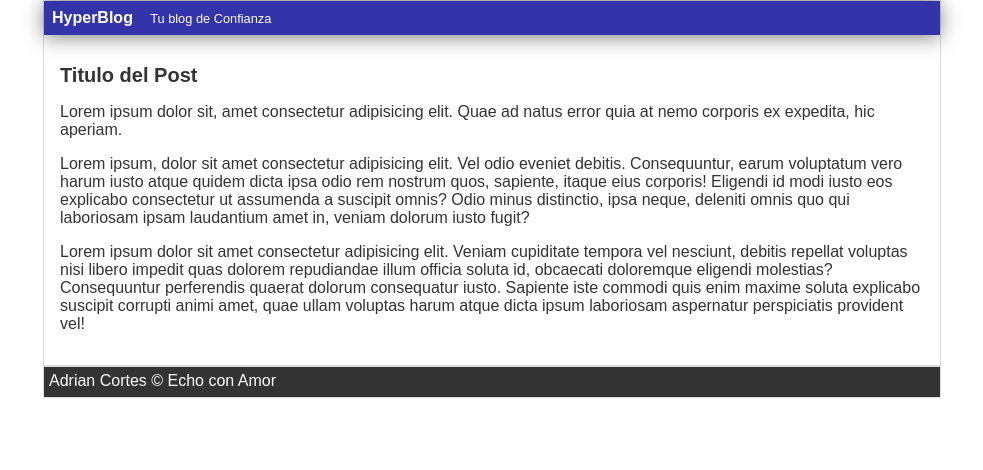
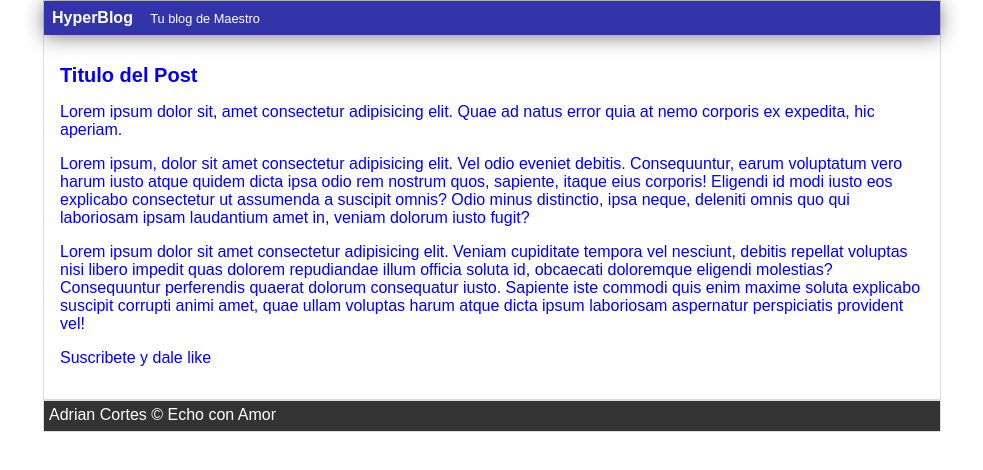
Before and after one commit to Adrian-Corttes/HyperBlog, a plain HTML site: page index.html in a window 1280 px wide. Shown: the whole page, without its empty margins (148-1131 px from the left). Drawn offline with Linux system fonts and the light colour scheme.

Commit message:
Agregue subcripcion, cambie la cebezera y puse todo azul

```diff
--- a/css/style.css
+++ b/css/style.css
@@ -2,7 +2,7 @@ body{
    font-family: Arial, Helvetica, sans-serif;
    font-size: 16px;
    text-align: center;
-   color: #333;
+   color: blue;
    margin: 0;
    padding: 0;
 }
--- a/index.html
+++ b/index.html
@@ -11,7 +11,7 @@
       <div class="container">
          <div class="header">
             HyperBlog
-            <span class="header__tagline">Tu blog de Confianza</span>
+            <span class="header__tagline">Tu blog de Maestro</span>
          </div>
          <div class="post">
             <h1 class="post__title">Titulo del Post</h1>
@@ -31,6 +31,8 @@
                Lorem ipsum dolor sit amet consectetur adipisicing elit. Veniam cupiditate tempora vel nesciunt, debitis repellat voluptas nisi libero impedit quas dolorem repudiandae illum officia soluta id, obcaecati doloremque eligendi molestias?
                Consequuntur perferendis quaerat dolorum consequatur iusto. Sapiente iste commodi quis enim maxime soluta explicabo suscipit corrupti animi amet, quae ullam voluptas harum atque dicta ipsum laboriosam aspernatur perspiciatis provident vel!
             </p>
+
+            <p>Suscribete y dale like</p>
          </div>
       </div>
 
```
